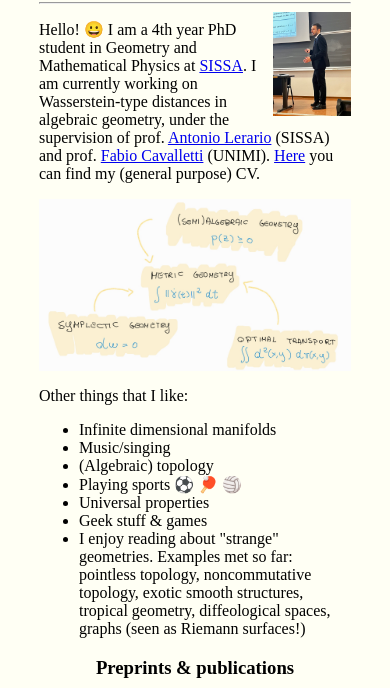
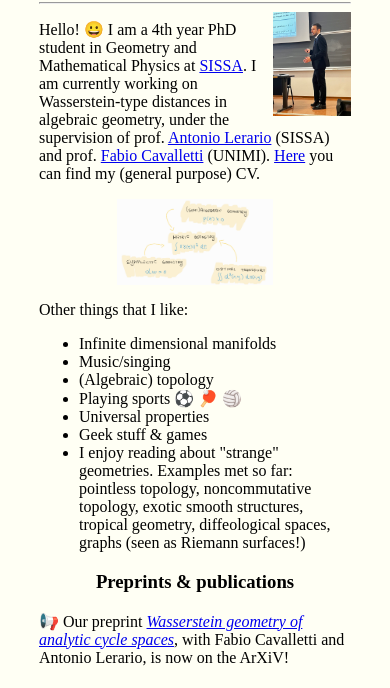
Before and after one commit to lcecchi/lcecchi.github.io, a plain HTML site: page index.html in a window 390 px wide. Shown: the part 78-766 px from the top of the page. Drawn offline with Linux system fonts and the light colour scheme.

Commit message:
immagine

```diff
--- a/index.css
+++ b/index.css
@@ -7,12 +7,3 @@ hr {color: #ffeabc;}
   margin-right: auto;
 }
 footer {text-align:center;}
-.research-diagram {
-  width: 50%;
-}
-
-@media (max-width: 600px) {
-  .research-diagram {
-    width: 100%;
-  }
-}
--- a/index.html
+++ b/index.html
@@ -13,7 +13,7 @@
 	<hr>
 	<img src="foto.jpg" alt="My picture" style="float:right; width:25%; padding-left:5%">
 	<p>Hello! &#128512; I am a 4th year PhD student in Geometry and Mathematical Physics at <a href="https://www.sissa.it/">SISSA</a>. I am currently working on Wasserstein-type distances in algebraic geometry, under the supervision of prof. <a href="https://sites.google.com/view/lerario/home">Antonio Lerario</a> (SISSA) and prof. <a href="https://sites.google.com/view/cavallet">Fabio Cavalletti</a> (UNIMI). <a href="cv-cecchi.pdf">Here</a> you can find my (general purpose) CV.</p>
-	<img src="schema.jpg" alt="Picture about my research" class="center research-diagram">
+	<img src="schema.jpg" alt="Picture about my research" style="width:50%" class="center">
 	<p>Other things that I like:</p>
 		<ul><li>Infinite dimensional manifolds</li>
 		<li>Music/singing</li>
```
